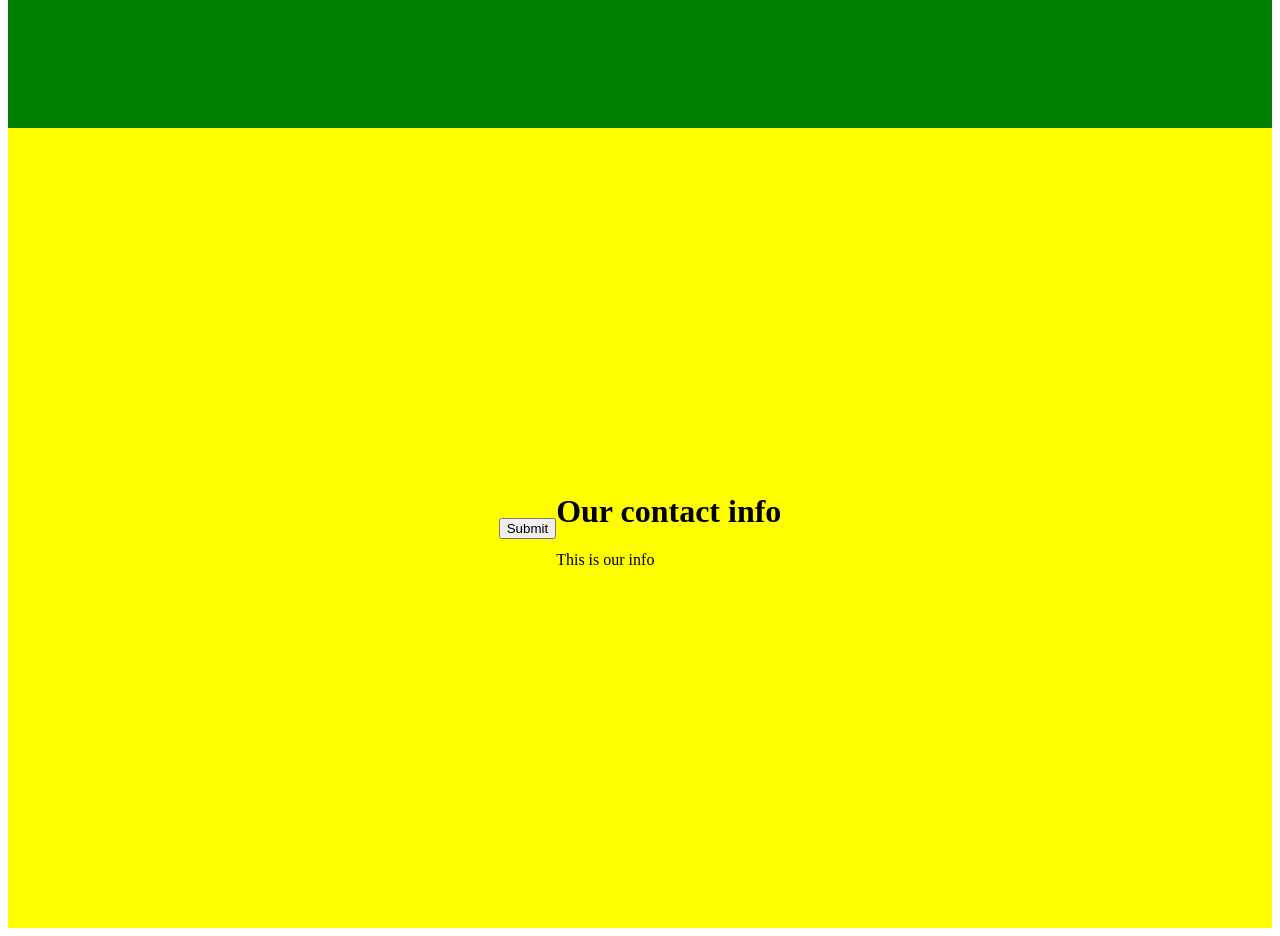
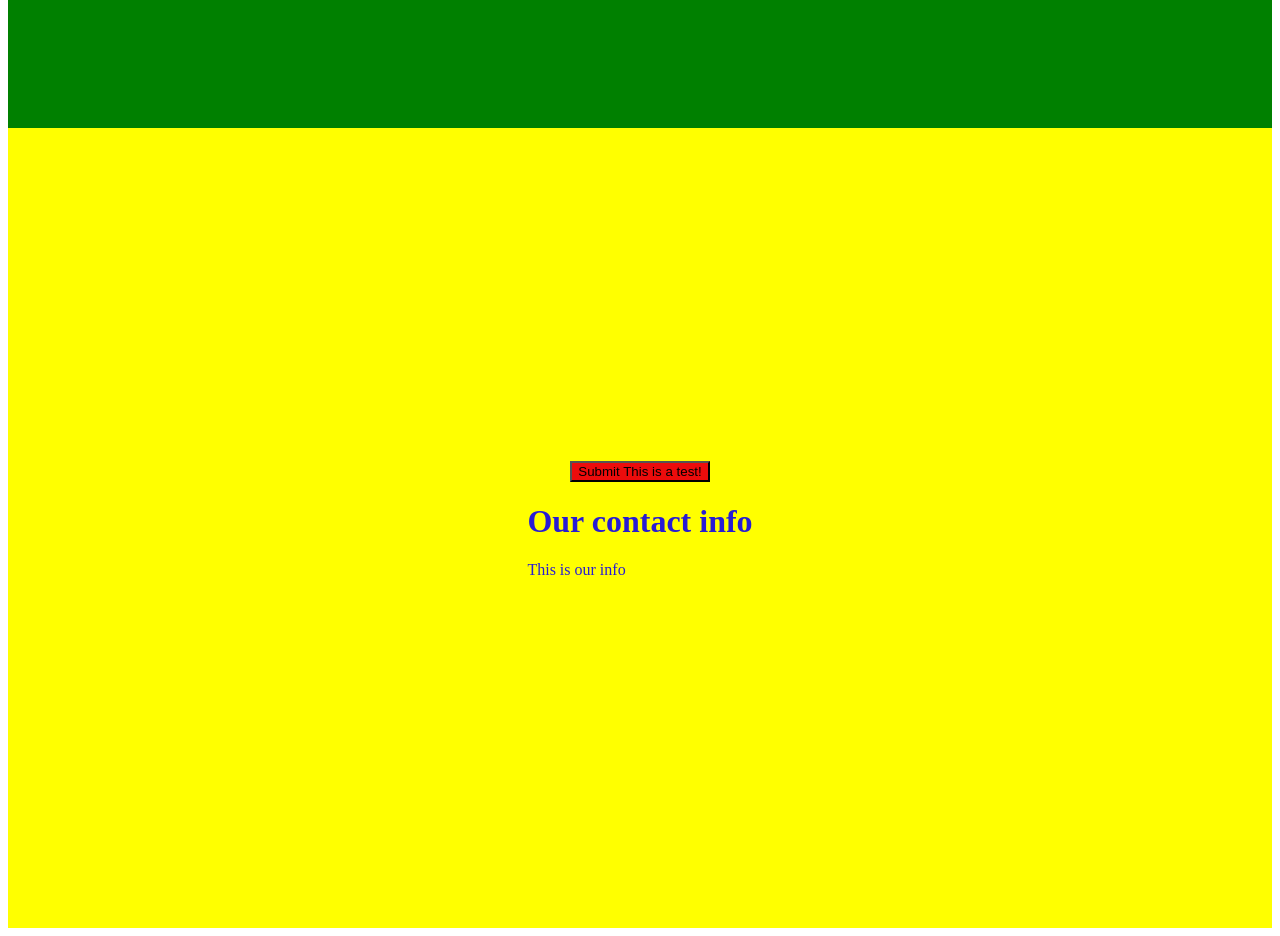
Before and after one commit to saschacollinet/learn-sass, a website built with Vite: page index.html in a window 1280 px wide. Shown: the part 680-1616 px from the top of the page. Built offline with nearby package versions, Linux system fonts and the light colour scheme.

Commit message:
Extensions.

```diff
--- a/styles/style.scss
+++ b/styles/style.scss
@@ -2,5 +2,6 @@
 @import "./header";
 
 .contact {
-  @include flexCenter(row, yellow);
+  @extend header;
+  background: yellow;
 }
```
Also changed, not shown: styles/style.css, 1 other file.
